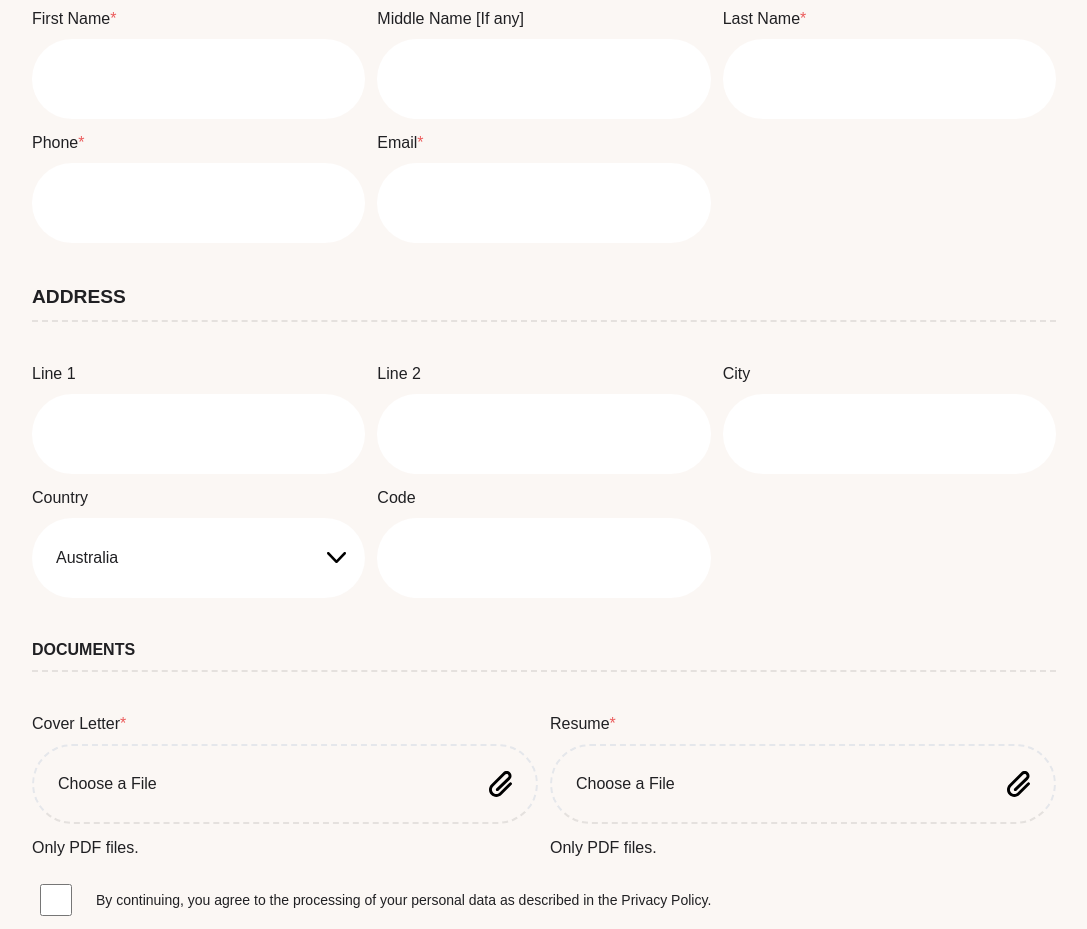
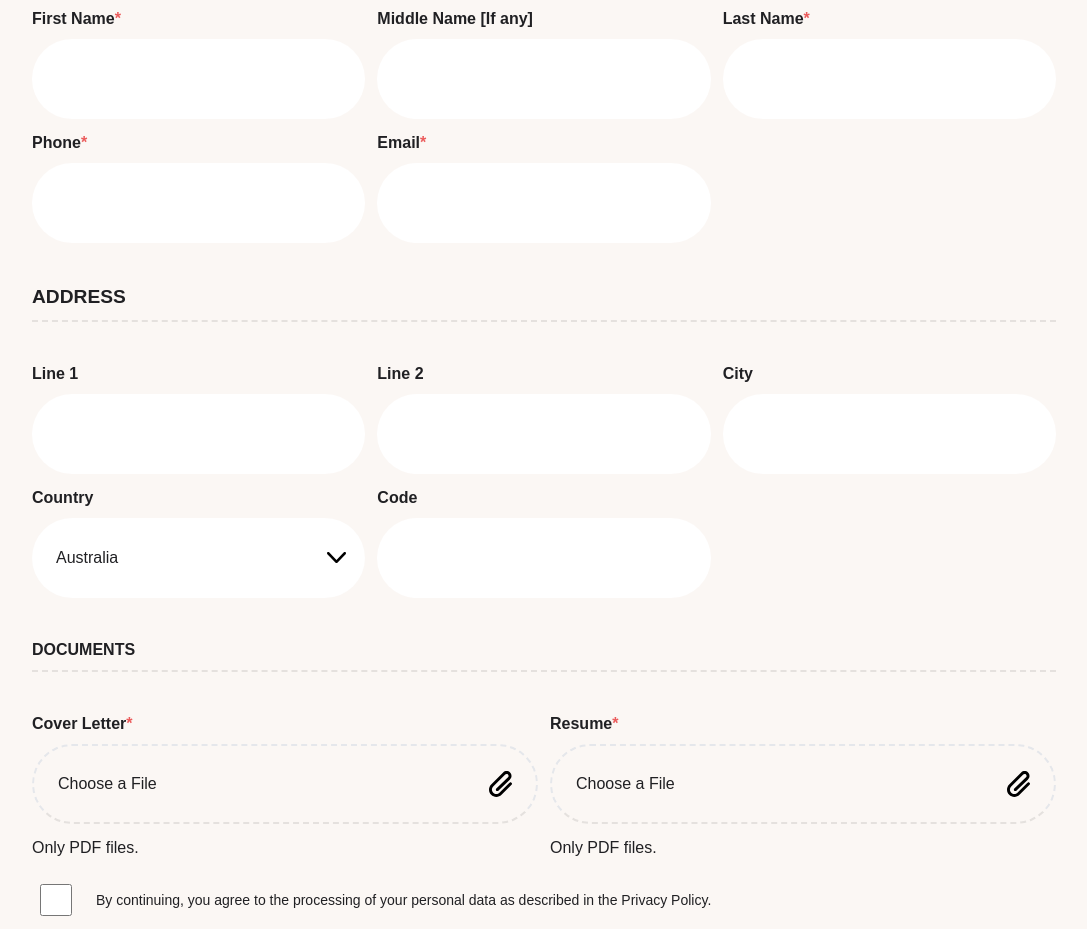
Before and after one commit to AdarshPeri/cyclop, a Next.js app: page /join-us in a window 1280 px wide. Shown: the part 620-1549 px from the top of the page, without its empty margins (96-1183 px from the left). Built offline with nearby package versions, Linux system fonts and the light colour scheme; a web font is replaced by a local one.

Commit message:
font weights in form and redirection

```diff
--- a/app/components/WhatWeDo.js
+++ b/app/components/WhatWeDo.js
@@ -5,6 +5,7 @@ import brain from '@/public/brain.svg';
 import code from '@/public/code.svg';
 import brush from '@/public/brush.svg';
 import rightArrow from '@/public/right-arrow.svg';
+import Link from 'next/link';
 
 export default function WhatWeDo() {
   return (
@@ -48,11 +49,11 @@ function Card({ imageSource, description, spacing = '6' }) {
 
 function CTA() {
   return (
-    <div className='bg-secondary-50 px-10 py-6 flex items-center col-span-3 max-sm:col-span-1 rounded-3xl justify-between'>
+    <Link href='/services' className='bg-secondary-50 px-10 py-6 flex items-center col-span-3 max-sm:col-span-1 rounded-3xl justify-between'>
       <p>
         Experience the blend of <strong>creativity and functionality</strong> with us.
       </p>
       <Image src={rightArrow} alt='rightArrow' />
-    </div>
+    </Link>
   );
 }
--- a/app/components/WhyChooseUs.js
+++ b/app/components/WhyChooseUs.js
@@ -2,8 +2,13 @@ import { rubik } from '@/app/common/FontConstants';
 import rightArrow from '@/public/ArrowCircleRight.svg';
 import star from '@/public/small-star.svg';
 import Image from 'next/image';
+import Link from 'next/link';
 
-const WhyChooseUs = ({ heading, description, buttonText = 'WHY CHOOSE US?' }) => {
+const WhyChooseUs = ({
+  heading,
+  description,
+  buttonText = 'WHY CHOOSE US?',
+}) => {
   return (
     <div className='w-[90%] lg:w-[80%] xl:w-[75%] flex flex-col items-center gap-4 bg-tertiary-100 rounded-full mb-14 mt-10'>
       <div className='py-48 px-4 md:py-12 md:px-16'>
@@ -11,25 +16,30 @@ const WhyChooseUs = ({ heading, description, buttonText = 'WHY CHOOSE US?' }) =>
           <div className='h-4 w-4 relative'>
             <Image src={star} alt='star' fill />
           </div>
-          <p className={`${rubik.className} text-right uppercase text-2xl max-xs:text-xl`}>
+          <p
+            className={`${rubik.className} text-right uppercase text-2xl max-xs:text-xl`}
+          >
             {heading}
           </p>
           <div className='h-4 w-4 relative'>
             <Image src={star} alt='star' fill />
           </div>
         </div>
-        <p className='text-center mt-4 leading-6'>
-          {description}
-        </p>
+        <p className='text-center mt-4 leading-6'>{description}</p>
         <div className='flex justify-center mt-4'>
-          <button className='flex px-6 py-2 md:py-6 bg-tertiary-50 rounded-4xl items-center justify-between uppercase w-[86%] md:w-[50%] tablet:w-[38%] lg:w-[35%] mb-3 mt-6 text-sm'>
+          <Link
+            href={`${
+              buttonText === 'WHY CHOOSE US?' ? '/why-cyclop' : '/services'
+            }`}
+            className='flex px-5 md:px-6 py-2 md:py-6 bg-tertiary-50 rounded-4xl items-center justify-between uppercase w-[86%] md:w-[50%] tablet:w-[38%] lg:w-[35%] mb-3 mt-6 text-sm'
+          >
             <span className={`${rubik.className}`}>{buttonText}</span>
             <Image
               src={rightArrow}
               alt='arrow'
               className='animate-bounce max-sm:h-12 max-sm:w-12 inline-block'
             />
-          </button>
+          </Link>
         </div>
       </div>
     </div>
--- a/app/join-us/FormSection.js
+++ b/app/join-us/FormSection.js
@@ -28,7 +28,7 @@ const FormSection = () => {
           </h4>
           <div className='grid grid-cols-1 gap-3 md:grid-cols-3 mt-6 md:mt-10'>
             <div className='relative'>
-              <label htmlFor='firstName'>
+              <label className='font-bold' htmlFor='firstName'>
                 First Name<span className='text-secondary-100'>*</span>
               </label>
               <input
@@ -47,7 +47,7 @@ const FormSection = () => {
               <ErrorMessage error={errors?.firstName?.message} />
             </div>
             <div className='relative'>
-              <label htmlFor='middleName'>Middle Name [If any]</label>
+              <label className='font-bold' htmlFor='middleName'>Middle Name [If any]</label>
               <input
                 type='text'
                 id='middleName'
@@ -57,7 +57,7 @@ const FormSection = () => {
               />
             </div>
             <div className='relative'>
-              <label htmlFor='lastName'>
+              <label className='font-bold' htmlFor='lastName'>
                 Last Name<span className='text-secondary-100'>*</span>
               </label>
               <input
@@ -76,7 +76,7 @@ const FormSection = () => {
               <ErrorMessage error={errors?.lastName?.message} />
             </div>
             <div className='relative'>
-              <label htmlFor='phone'>
+              <label className='font-bold' htmlFor='phone'>
                 Phone<span className='text-secondary-100'>*</span>
               </label>
               <input
@@ -95,7 +95,7 @@ const FormSection = () => {
               <ErrorMessage error={errors?.phone?.message} />
             </div>
             <div className='relative'>
-              <label htmlFor='email'>
+              <label className='font-bold' htmlFor='email'>
                 Email<span className='text-secondary-100'>*</span>
               </label>
 
@@ -124,7 +124,7 @@ const FormSection = () => {
           </h4>
           <div className='grid grid-cols-1 gap-3 md:grid-cols-3 mt-6 md:mt-10'>
             <div>
-              <label htmlFor='line1'>Line 1</label>
+              <label className='font-bold' htmlFor='line1'>Line 1</label>
               <input
                 type='text'
                 id='line1'
@@ -134,7 +134,7 @@ const FormSection = () => {
               />
             </div>
             <div>
-              <label htmlFor='line2'>Line 2</label>
+              <label className='font-bold' htmlFor='line2'>Line 2</label>
               <input
                 type='text'
                 id='line2'
@@ -144,7 +144,7 @@ const FormSection = () => {
               />
             </div>
             <div>
-              <label htmlFor='city'>City</label>
+              <label className='font-bold' htmlFor='city'>City</label>
               <input
                 type='text'
                 id='city'
@@ -154,7 +154,7 @@ const FormSection = () => {
               />
             </div>
             <div className=''>
-              <label htmlFor='country'>Country</label>
+              <label className='font-bold' htmlFor='country'>Country</label>
               <div className='styleSelect mt-2'>
                 <select
                   type='text'
@@ -169,7 +169,7 @@ const FormSection = () => {
               </div>
             </div>
             <div>
-              <label htmlFor='code'>Code</label>
+              <label className='font-bold' htmlFor='code'>Code</label>
               <input
                 type='text'
                 id='code'
@@ -184,7 +184,7 @@ const FormSection = () => {
           </h4>
           <div className='grid grid-cols-1 gap-3 md:grid-cols-2 mt-6 md:mt-10'>
             <div className='relative'>
-              <label htmlFor='coverLetter'>
+              <label className='font-bold' htmlFor='coverLetter'>
                 Cover Letter
                 <span className='text-secondary-100'>*</span>
               </label>
@@ -232,7 +232,7 @@ const FormSection = () => {
               <p className='mt-3'>Only PDF files.</p>
             </div>
             <div className='relative'>
-              <label htmlFor='resume'>
+              <label className='font-bold' htmlFor='resume'>
                 Resume<span className='text-secondary-100'>*</span>
               </label>
 
@@ -289,7 +289,7 @@ const FormSection = () => {
               })}
               className='cursor-pointer'
             />
-            <label htmlFor='consent' className='text-sm'>
+            <label className='text-sm' htmlFor='consent'>
               <p className={`${isValid && 'font-bold'}`}>
                 By continuing, you agree to the processing of your personal data
                 as described in the Privacy Policy.
--- a/app/request-demo/FormSection.js
+++ b/app/request-demo/FormSection.js
@@ -30,7 +30,7 @@ const FormSection = () => {
           </h4>
           <div className='grid grid-cols-1 gap-3 md:grid-cols-3 mt-6 md:mt-10'>
             <div className='relative'>
-              <label htmlFor='firstName'>
+              <label className='font-bold' htmlFor='firstName'>
                 First Name<span className='text-secondary-100'>*</span>
               </label>
               <input
@@ -49,7 +49,7 @@ const FormSection = () => {
               <ErrorMessage error={errors?.firstName?.message} />
             </div>
             <div className='relative'>
-              <label htmlFor='lastName'>
+              <label className='font-bold' htmlFor='lastName'>
                 Last Name<span className='text-secondary-100'>*</span>
               </label>
               <input
@@ -68,7 +68,7 @@ const FormSection = () => {
               <ErrorMessage error={errors?.lastName?.message} />
             </div>
             <div className='relative'>
-              <label htmlFor='email'>
+              <label className='font-bold' htmlFor='email'>
                 Email<span className='text-secondary-100'>*</span>
               </label>
 
@@ -97,7 +97,7 @@ const FormSection = () => {
           </h4>
           <div className='grid grid-cols-1 gap-3 md:grid-cols-3 mt-6 md:mt-10'>
             <div>
-              <label htmlFor='companyName'>Company Name</label>
+              <label className='font-bold' htmlFor='companyName'>Company Name</label>
               <input
                 type='text'
                 id='companyName'
@@ -107,7 +107,7 @@ const FormSection = () => {
               />
             </div>
             <div>
-              <label htmlFor='industry'>Industry</label>
+              <label className='font-bold' htmlFor='industry'>Industry</label>
               <input
                 type='text'
                 id='industry'
@@ -117,7 +117,7 @@ const FormSection = () => {
               />
             </div>
             <div>
-              <label htmlFor='employeeCount'>No. of Employees</label>
+              <label className='font-bold' htmlFor='employeeCount'>No. of Employees</label>
               <input
                 type='number'
                 id='employeeCount'
@@ -127,7 +127,7 @@ const FormSection = () => {
               />
             </div>
             <div className=''>
-              <label htmlFor='role'>Role</label>
+              <label className='font-bold' htmlFor='role'>Role</label>
               <div className='styleSelect mt-2'>
                 <select type='text' id='role' name='role' {...register('role')}>
                   {' '}
@@ -137,7 +137,7 @@ const FormSection = () => {
               </div>
             </div>
             <div className='md:col-start-2 md:col-span-2'>
-              <label htmlFor='software'>
+              <label className='font-bold' htmlFor='software'>
                 Any business software you currently use?
               </label>
               <input
```
